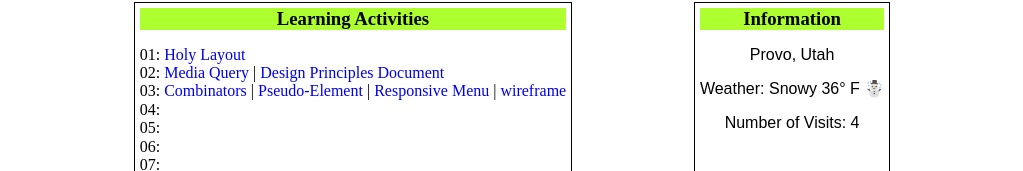
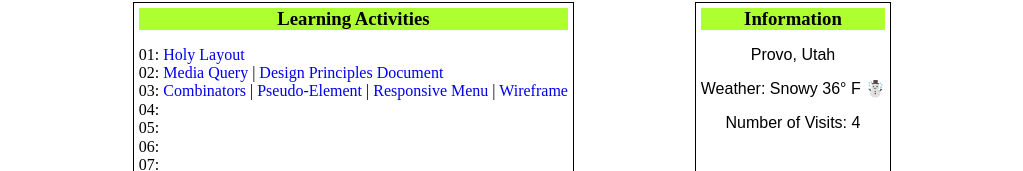
Before and after one commit to GarrenBYU/wdd230, a plain HTML site: page index.html in a window 1280 px wide. Shown: the part 370-541 px from the top of the page, without its empty margins (128-1151 px from the left). Drawn offline with Linux system fonts and the light colour scheme.

Commit message:
Updated the spelling

```diff
--- a/index.html
+++ b/index.html
@@ -52,7 +52,7 @@
                     <li>02:
                         <a href="lesson02\media-query.html">Media Query</a> | <a href="lesson02\design-principles.html">Design Principles Document</a></li>
                     <li>03:
-                        <a href="images\W3SchoolsCSSCombinators.png">Combinators</a> | <a href='https://codepen.io/GarrenBYU/pen/rNRYexE'>Pseudo-Element</a> | <a href="https://codepen.io/GarrenBYU/pen/MWxOymd">Responsive Menu</a> | <a href="https://wireframe.cc/pro/pp/737c2bf52714934">wireframe</a></li>
+                        <a href="images\W3SchoolsCSSCombinators.png">Combinators</a> | <a href='https://codepen.io/GarrenBYU/pen/rNRYexE'>Pseudo-Element</a> | <a href="https://codepen.io/GarrenBYU/pen/MWxOymd">Responsive Menu</a> | <a href="https://wireframe.cc/pro/pp/737c2bf52714934">Wireframe</a></li>
                     <li>04:
                         <a href="fillThis"></a></li>
                     <li>05:
```
